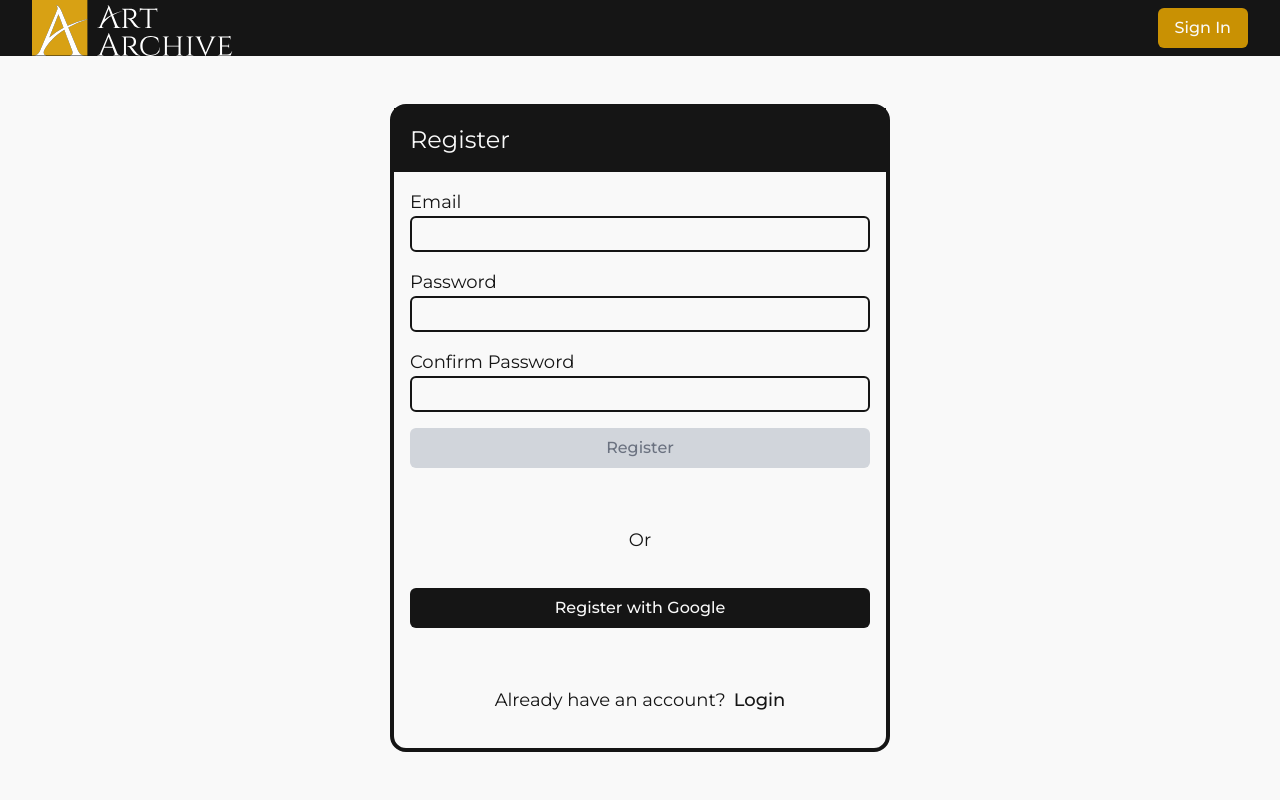
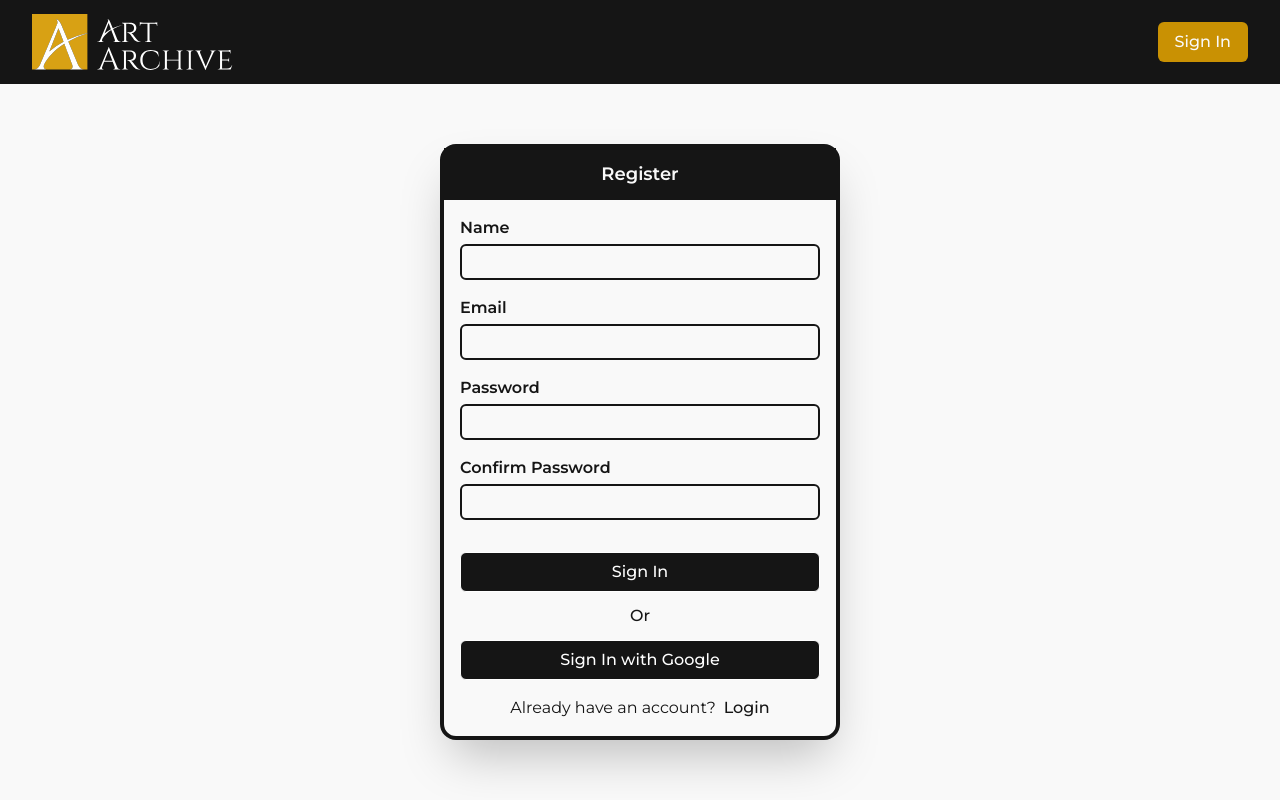
Before and after one commit to PedroPotenza/Art-Archive-Front, a Next.js app: page /signUp in a window 1280 px wide. Built offline with nearby package versions, Linux system fonts and the light colour scheme; no server answers.

Commit message:
🎨 style(authentication flow): updating sign in UI + scaling down text size

```diff
--- a/src/app/login/page.tsx
+++ b/src/app/login/page.tsx
@@ -31,15 +31,15 @@ export default function Login() {
   return (
     <div className=" flex justify-center items-center w-full h-[100vh] p-16">
       <div className="flex flex-col w-[400px] h-fit border-4 border-almost-black rounded-2xl shadow-2xl">
-        <div className="flex bg-almost-black w-full h-16 p-4 justify-center items-center">
-          <p className="text-almost-white text-2xl font-semibold">Welcome Back!</p>
+        <div className="flex bg-almost-black w-full p-3 justify-center items-center">
+          <p className="text-almost-white text-lg font-semibold">Welcome Back!</p>
         </div>
 
         <div className="flex flex-col w-full p-4 ">
           <div className="flex flex-col w-full gap-1 mb-4">
-            <label className="text-almost-black text-xl font-semibold">Email</label>
+            <label className="text-almost-black text-md font-semibold">Email</label>
             <input
-              className="w-full h-fit border-2  border-almost-black focus-visible:border-golden-yellow-darker focus-visible:shadow-md rounded-md bg-almost-white text-lg px-2 py-1"
+              className="w-full h-fit border-2  border-almost-black focus-visible:border-golden-yellow-darker focus-visible:shadow-md rounded-md bg-almost-white text-md px-2 py-1"
               type="email"
               onChange={(e) => setEmail(e.target.value)}
               required
@@ -47,9 +47,9 @@ export default function Login() {
           </div>
 
           <div className="flex flex-col w-full gap-1">
-            <label className="text-almost-black text-xl font-semibold">Password</label>
+            <label className="text-almost-black text-md font-semibold">Password</label>
             <input
-              className="w-full h-fit border-2  border-almost-black focus-visible:border-golden-yellow-darker focus-visible:shadow-md rounded-md bg-almost-white text-lg px-2 py-1"
+              className="w-full h-fit border-2  border-almost-black focus-visible:border-golden-yellow-darker focus-visible:shadow-md rounded-md bg-almost-white text-md px-2 py-1"
               type="password"
               onChange={(e) => setPassword(e.target.value)}
               required
@@ -64,7 +64,7 @@ export default function Login() {
             <button
               onClick={handleSignInEmailAndPassword}
               disabled={!email || !password}
-              className="group relative overflow-hidden border-white w-fit px-4 text-lg mt-4 focus:outline-none focus:ring-0 focus-visible:outline-none focus-visible:ring-0"
+              className="group relative overflow-hidden border-white w-fit px-4 text-md mt-4 focus:outline-none focus:ring-0 focus-visible:outline-none focus-visible:ring-0"
             >
               <div
                 className={`absolute inset-0 w-0 ${
@@ -78,12 +78,12 @@ export default function Login() {
           </div>
 
           <div className="flex w-full justify-center items-center my-2">
-            <p className="text-almost-black text-lg font-semibold">Or</p>
+            <p className="text-almost-black text-md font-semibold">Or</p>
           </div>
 
           {/* <img src="../../assets/google-icon.png" alt="google-icon" className="w-8 h-8" /> */}
           <button
-            className="group relative overflow-hidden border-white text-lg w-full focus:outline-none focus:ring-0 focus-visible:outline-none focus-visible:ring-"
+            className="group relative overflow-hidden border-white text-md w-full focus:outline-none focus:ring-0 focus-visible:outline-none focus-visible:ring-"
             onClick={handleSignInGoogle}
           >
             <div className="absolute inset-0 w-0 bg-golden-yellow-dark transition-all duration-[750ms] ease-out group-hover:w-full"></div>
@@ -91,8 +91,8 @@ export default function Login() {
           </button>
 
           <div className="flex w-full justify-center items-center mt-4">
-            <p className="text-almost-black text-lg">Don&apos;t have an account?</p>
-            <a href="/signUp" className="text-almost-black text-lg ml-2">
+            <p className="text-almost-black text-md">Don&apos;t have an account?</p>
+            <a href="/signUp" className="text-almost-black text-md ml-2">
               Sign up
             </a>
           </div>
--- a/src/app/signUp/page.tsx
+++ b/src/app/signUp/page.tsx
@@ -4,15 +4,24 @@ import { useState } from "react";
 import { createSession } from "../../actions/authActions";
 import { signInGoogle, signUpEmailAndPassword } from "../../libs/firebase/auth";
 import "../globals.css";
-import React from "react";
 
 export default function SignUp() {
+  const [name, setName] = useState("");
   const [email, setEmail] = useState("");
   const [password, setPassword] = useState("");
   const [passwordAgain, setPasswordAgain] = useState("");
   const router = useRouter();
 
   const signUpHandle = async () => {
+    console.log("name", name);
+    console.log("email", email);
+    console.log("password matched?", password === passwordAgain);
+
+    if (password !== passwordAgain) {
+      alert("Password does not match");
+      return;
+    }
+
     const userUid = await signUpEmailAndPassword(email, password);
 
     if (userUid) {
@@ -33,64 +42,79 @@ export default function SignUp() {
 
   return (
     <div className=" flex justify-center items-center w-full h-[100vh] p-12">
-      <div className="flex flex-col w-[500px] h-fit border-4 border-almost-black rounded-2xl">
-        <div className="flex bg-almost-black w-full h-16 p-4 justify-start items-center">
-          <p className="text-almost-white text-2xl">Register</p>
+      <div className="flex flex-col w-[400px] h-fit border-4 border-almost-black rounded-2xl shadow-2xl">
+        <div className="flex bg-almost-black w-full p-3 justify-center items-center">
+          <p className="text-almost-white text-lg font-semibold">Register</p>
         </div>
 
-        <div className="flex flex-col w-full h-[calc(100%-4rem)] p-4 gap-4">
-          <div className="flex flex-col w-full h-16">
-            <label className="text-almost-black text-lg">Email</label>
+        <div className="flex flex-col w-full p-4">
+          <div className="flex flex-col w-full gap-1 mb-4">
+            <label className="text-almost-black text-md font-semibold">Name</label>
             <input
-              className="w-full h-10 border-2 border-almost-black rounded-md bg-almost-white"
+              className="w-full h-fit border-2  border-almost-black focus-visible:border-golden-yellow-darker focus-visible:shadow-md rounded-md bg-almost-white text-md px-2 py-1"
+              type="email"
+              onChange={(e) => setName(e.target.value)}
+              required
+            />
+          </div>
+
+          <div className="flex flex-col w-full gap-1 mb-4">
+            <label className="text-almost-black text-md font-semibold">Email</label>
+            <input
+              className="w-full h-fit border-2  border-almost-black focus-visible:border-golden-yellow-darker focus-visible:shadow-md rounded-md bg-almost-white text-md px-2 py-1"
               type="email"
               onChange={(e) => setEmail(e.target.value)}
               required
             />
           </div>
 
-          <div className="flex flex-col w-full h-16">
-            <label className="text-almost-black text-lg">Password</label>
+          <div className="flex flex-col w-full gap-1 mb-4">
+            <label className="text-almost-black text-md font-semibold">Password</label>
             <input
-              className="w-full h-10 border-2 border-almost-black rounded-md bg-almost-white"
+              className="w-full h-fit border-2  border-almost-black focus-visible:border-golden-yellow-darker focus-visible:shadow-md rounded-md bg-almost-white text-md px-2 py-1"
               type="password"
               onChange={(e) => setPassword(e.target.value)}
               required
             />
           </div>
 
-          <div className="flex flex-col w-full h-16">
-            <label className="text-almost-black text-lg">Confirm Password</label>
+          <div className="flex flex-col w-full gap-1 mb-4">
+            <label className="text-almost-black text-md font-semibold">Confirm Password</label>
             <input
-              className="w-full h-10 border-2 border-almost-black rounded-md bg-almost-white"
+              className="w-full h-fit border-2  border-almost-black focus-visible:border-golden-yellow-darker focus-visible:shadow-md rounded-md bg-almost-white text-md px-2 py-1"
               type="password"
               onChange={(e) => setPasswordAgain(e.target.value)}
               required
             />
           </div>
 
-          <div className="flex w-full h-16">
+          <div className="flex w-full">
             <button
               onClick={() => signUpHandle()}
-              disabled={!email || !password || !passwordAgain || password !== passwordAgain}
+              className="group relative overflow-hidden border-white w-full px-4 text-md mt-4 focus:outline-none focus:ring-0 focus-visible:outline-none focus-visible:ring-0"
             >
-              Register
+              <div className="absolute inset-0 w-0 bg-golden-yellow-dark transition-all duration-[750ms] ease-out group-hover:w-full"></div>
+              <span className="relative text-white group-hover:text-white">Sign In</span>
             </button>
           </div>
 
-          <div className="flex w-full h-16 justify-center items-center">
-            <p className="text-almost-black text-lg">Or</p>
+          <div className="flex w-full my-3 justify-center items-center">
+            <p className="text-almost-black text-md font-medium">Or</p>
           </div>
 
-          <div className="flex w-full h-16">
-            <button className="" onClick={handleSignInGoogle}>
-              Register with Google
+          <div className="flex w-full">
+            <button
+              className="group relative overflow-hidden border-white w-full px-4 text-md focus:outline-none focus:ring-0 focus-visible:outline-none focus-visible:ring-0"
+              onClick={handleSignInGoogle}
+            >
+              <div className="absolute inset-0 w-0 bg-golden-yellow-dark transition-all duration-[750ms] ease-out group-hover:w-full"></div>
+              <span className="relative text-white group-hover:text-white">Sign In with Google</span>
             </button>
           </div>
 
-          <div className="flex w-full h-16 justify-center items-center">
-            <p className="text-almost-black text-lg">Already have an account?</p>
-            <a href="/login" className="text-almost-black text-lg ml-2">
+          <div className="flex w-full justify-center items-center mt-4">
+            <p className="text-almost-black text-md">Already have an account?</p>
+            <a href="/login" className="text-almost-black text-md ml-2">
               Login
             </a>
           </div>
```
